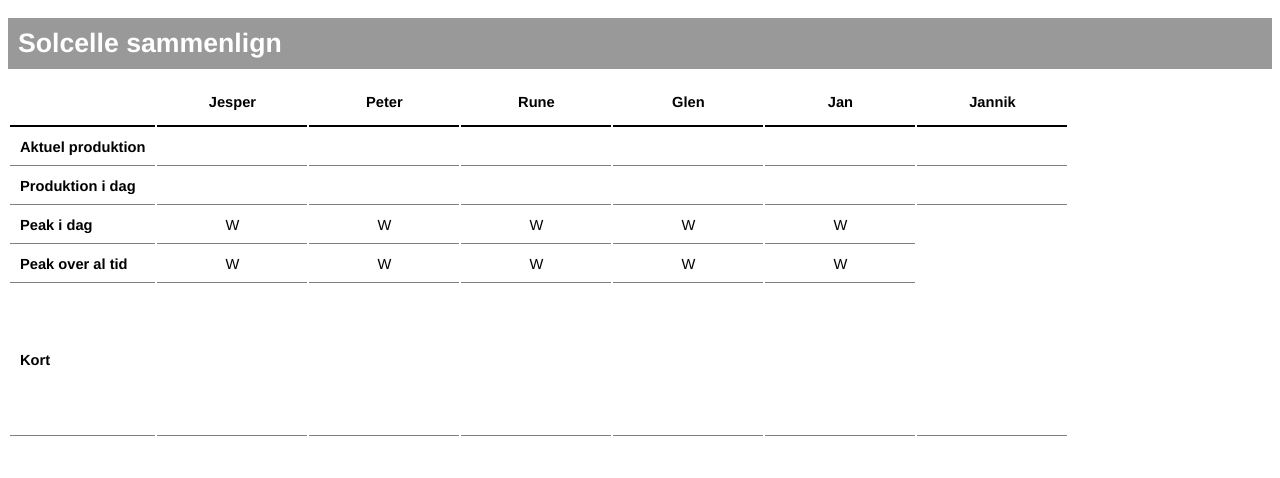
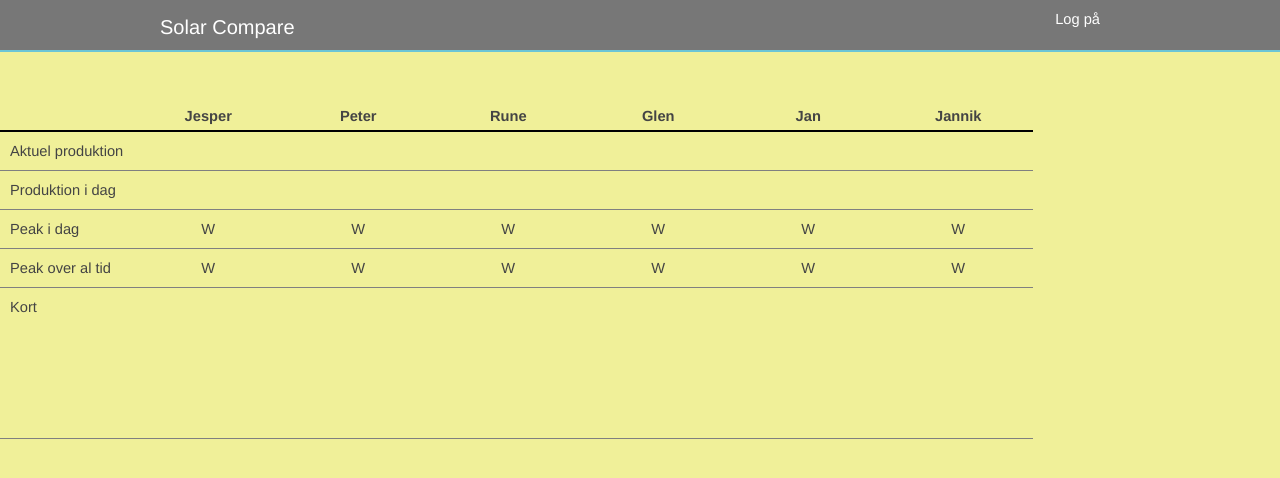
Before and after one commit to jaybora/solarcompare, a plain HTML site: page src/html/index.html in a window 1280 px wide. Drawn offline with nearby package versions, Linux system fonts and the light colour scheme; some packages are replaced by stand-ins of ours; a script that the page names is missing.

Commit message:
Added kostal plant

```diff
--- a/src/html/index.html
+++ b/src/html/index.html
@@ -1,9 +1,10 @@
 <!DOCTYPE html>
 <html>
 <head>
-<title>Solarcompare</title>
-<meta name="viewport" content="initial-scale=1">
+<title>Solar Compare</title>
+<meta name="viewport" content="width=device-width, initial-scale=1.0">
 <link rel="stylesheet" href="http://code.jquery.com/ui/1.10.1/themes/base/jquery-ui.css" />
+<link rel="stylesheet" href="css/style.css" />
 <script type='text/javascript' src="scripts/formatdate.js"></script>
 <script src="http://code.jquery.com/jquery-1.6.4.min.js"></script>
 <script type='text/javascript' src='https://www.google.com/jsapi'></script>
@@ -148,19 +149,8 @@
   	$.getJSON( "../plant/lysningen", function(data) {
   		console.log('Got reply, updating values on page...')
   		updateGrid('jannik', data);
-  		/*
-  		$('#janniktoday').html(data.EnergyToday)
-  		var update = new Date(Date.parse(data.LatestUpdate))
-  		if (!isNaN(update.getHours()))
-	  		$('#jannikupd').html(update.getHours() + ":" + update.getMinutes() + ":" + update.getSeconds())
-	  		*/
+
   	} )
-/*
-  	if (prevMaxPac != maxPac) {
-  		renderGauges();
-  		prevMaxPac = maxPac;
-  	}
-  	*/
   }
 
   </script>
@@ -184,13 +174,7 @@ p.update-text {
 	font-size: 8pt;
 }
 
-h1 {
-	font-size: 20pt;
-	color: white;
-	background-color: #999999;
-	font-weight: bold;
-	padding: 10px;
-}
+
 
 .today-label {
     float: right;
@@ -221,7 +205,15 @@ h1 {
 <body>
 
 
-	<h1>Solcelle sammenlign</h1>
+
+	<div id="header-container">
+		<header class="wrapper">
+			<h1 id="title">Solar Compare</h1>
+			<nav class="user">
+				<a href="/login">Log p&aring;</a>
+			</nav>
+		</header>
+	</div>
 	<!--
 	<table class="comp" id="comparisontable">
 		<thead>
@@ -315,6 +307,9 @@ h1 {
 				<td class="comp" style="text-align: center">
 					<span id="janbangpeakday"></span> W
 				</td>
+				<td class="comp" style="text-align: center">
+					<span id="jannikpeakday"></span> W
+				</td>
 			</tr>
 			<tr>
 				<td class="comp"><b>Peak over al tid</b></td>
@@ -332,6 +327,9 @@ h1 {
 				</td>
 				<td class="comp" style="text-align: center">
 					<span id="janbangpeakall"></span> W
+				</td>
+				<td class="comp" style="text-align: center">
+					<span id="jannikpeakall"></span> W
 				</td>
 			</tr>
 			<tr>
```
